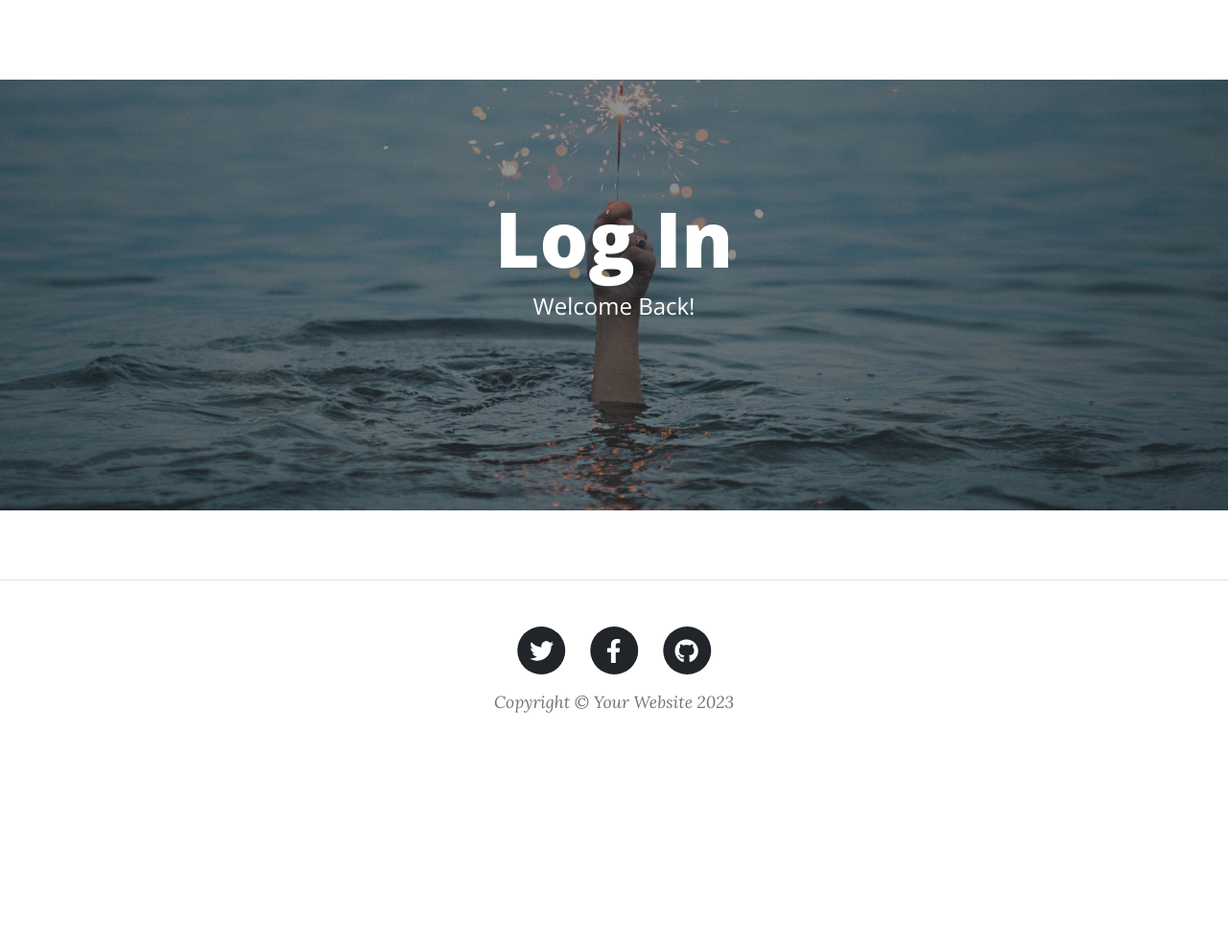
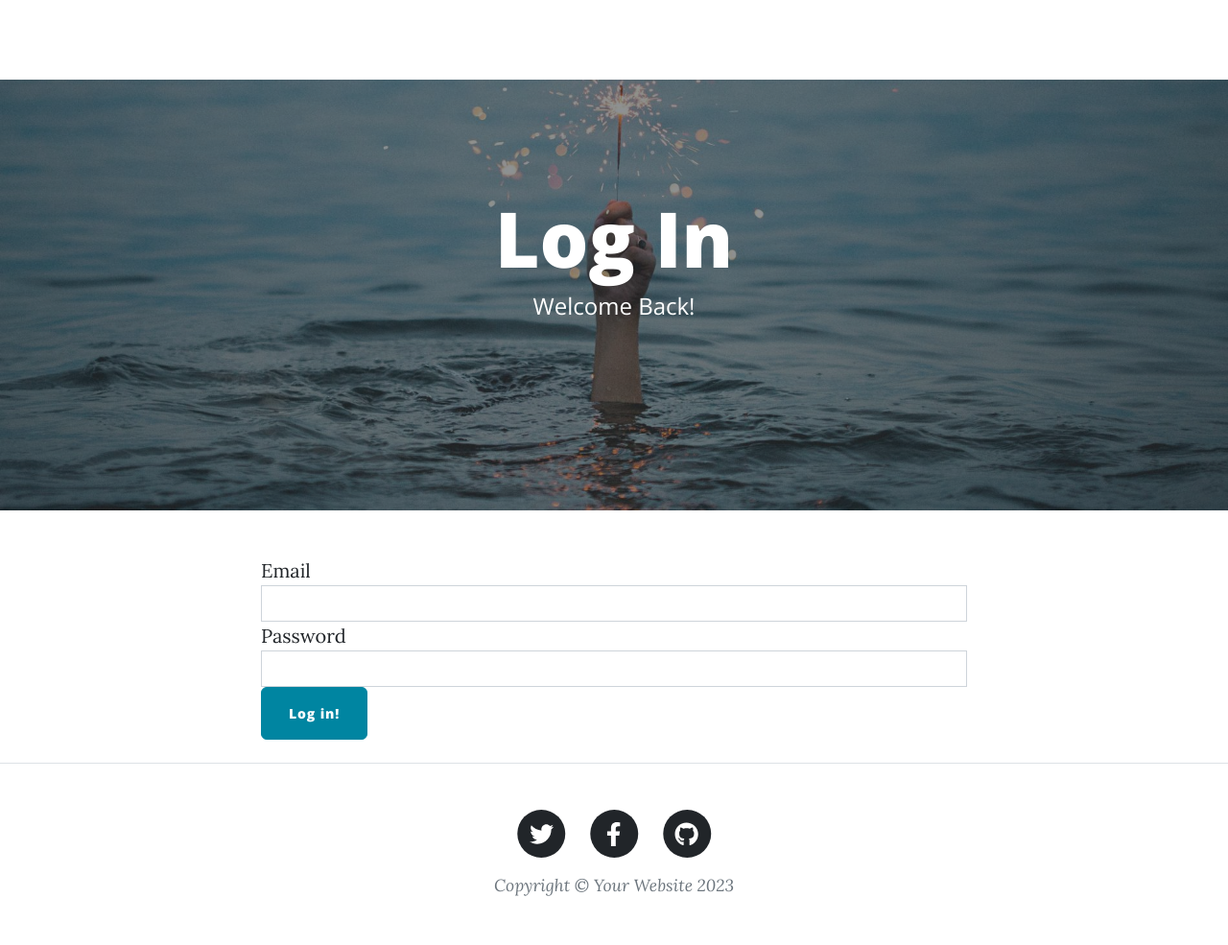
Before and after one commit to kasia-joanna-nowak/angela_udemy, a Flask app: page /login in a window 1280 px wide. Shown: the whole page at 96% size. Before the commit the page ends 800 px from the top, so only its background shows below. Run offline with Flask 3, Linux system fonts and the light colour scheme; some libraries are stand-ins or nearby versions.

Commit message:
changed the way of rendering form

```diff
--- a/day-69-starting-files-blog-with-users (1)/templates/login.html
+++ b/day-69-starting-files-blog-with-users (1)/templates/login.html
@@ -1,5 +1,5 @@
-{% from "bootstrap5/form.html" import render_form %} {% block content %} {%
-include "header.html" %}
+{% from "bootstrap5/form.html" import render_form %} {% block content %}
+{% include "header.html" %}
 
 <!-- Page Header -->
 <header
@@ -24,6 +24,18 @@ include "header.html" %}
       <!-- TODO: add a flash message here for users registering twice -->
       <div class="col-lg-8 col-md-10 mx-auto">
         <!--TODO: render login form here-->
+        <form method="POST">
+          {{ form.hidden_tag() }}
+          <div class="form-group">
+              {{ form.email.label }}
+              {{ form.email(class="form-control") }}
+          </div>
+          <div class="form-group">
+              {{ form.password.label }}
+              {{ form.password(class="form-control") }}
+          </div>
+          {{ form.submit(class="btn btn-primary") }}
+      </form>
       </div>
     </div>
   </div>
```
